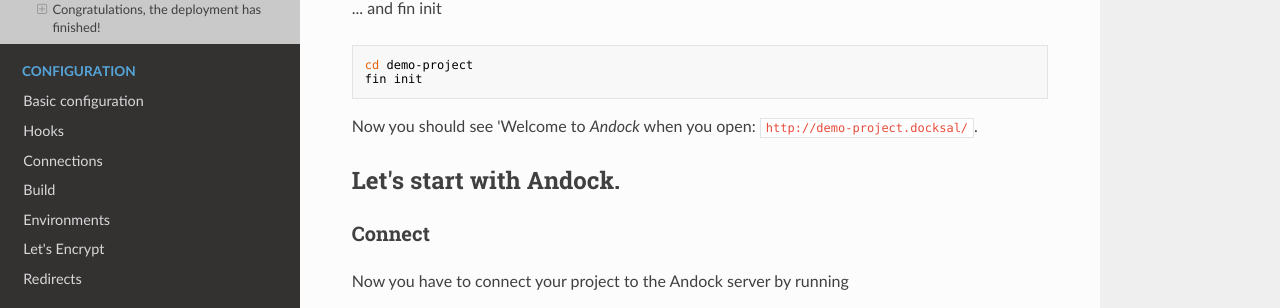
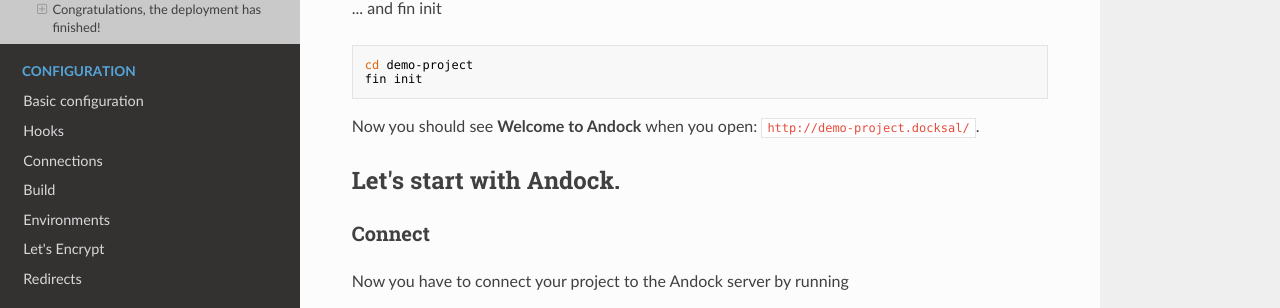
Before and after one commit to andock/andock, an MkDocs documentation site: the page built from docs/getting-started/cloud.md, in a window 1280 px wide and 900 px high. Shown: the part 419-727 px from the top of the window. Built offline with MkDocs 1.6.1, drawn with Linux system fonts in a browser that asks for light colours; nearby versions of some CDN libraries; old or Windows-style settings are respelled for this version of MkDocs.

````diff
--- a/docs/getting-started/cloud.md
+++ b/docs/getting-started/cloud.md
@@ -11,7 +11,7 @@ git clone https://github.com/andock/demo-project.git
 cd demo-project
 fin init
 ```
-Now you should see 'Welcome to *Andock* when you open: `http://demo-project.docksal/`.
+Now you should see __Welcome to Andock__ when you open: `http://demo-project.docksal/`.
 
 
 ## Let's start with Andock.
````
